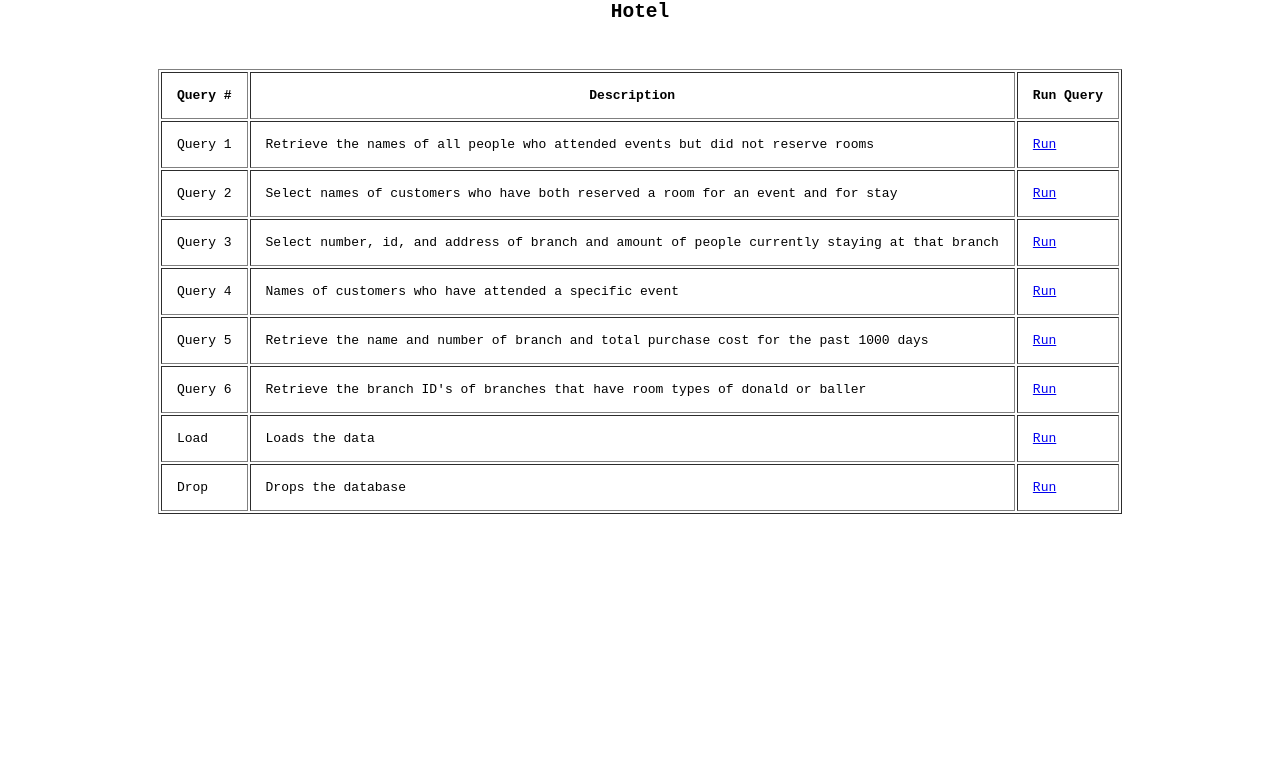
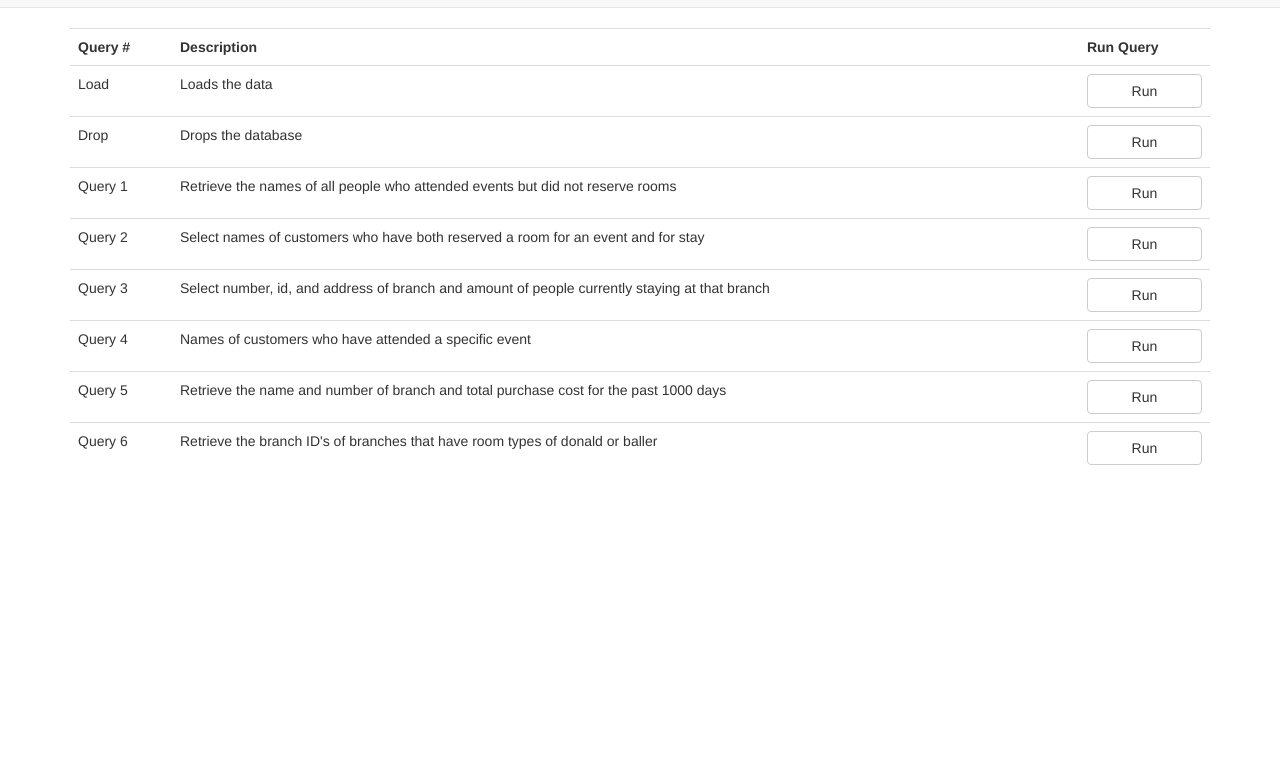
Before and after one commit to FrankDattalo/phase2, a plain HTML site: page phase5/index.html in a window 1280 px wide. Shown: the part 43-800 px from the top of the page. Drawn offline with nearby package versions, Linux system fonts and the light colour scheme.

Commit message:
added styling

```diff
--- a/phase5/index.html
+++ b/phase5/index.html
@@ -1,40 +1,72 @@
 <!DOCTYPE html>
-<html>
+<html lang="en">
   <head>
-        <title>Phase 5 - Home</title>
+    <meta charset="utf-8">
+    <meta http-equiv="X-UA-Compatible" content="IE=edge">
+    <meta name="viewport" content="width=device-width, initial-scale=1">
+    <!-- The above 3 meta tags *must* come first in the head; any other head content must come *after* these tags -->
+    <title>Phase 5</title>
+    <!-- Bootstrap -->
+    <style>
+        .btn {
+            text-align: center;
+            width: 100%;
+        }
+        th {
+            text-align: center;
+        }
+    </style>
+    <link href="https://maxcdn.bootstrapcdn.com/bootswatch/3.3.7/readable/bootstrap.min.css"
+            rel="stylesheet" integrity="sha384-Li5uVfY2bSkD3WQyiHX8tJd0aMF91rMrQP5aAewFkHkVSTT2TmD2PehZeMmm7aiL" crossorigin="anonymous">
+    <!-- HTML5 shim and Respond.js for IE8 support of HTML5 elements and media queries -->
+    <!-- WARNING: Respond.js doesn't work if you view the page via file:// -->
+    <!--[if lt IE 9]>
+      <script src="https://oss.maxcdn.com/html5shiv/3.7.3/html5shiv.min.js"></script>
+      <script src="https://oss.maxcdn.com/respond/1.4.2/respond.min.js"></script>
+    <![endif]-->
   </head>
   <body>
+      <nav class="navbar navbar-default navbar-static-top">
+        <div class="container">
+            <div class="navbar-header">
+                <a class="navbar-brand" href="/">Hotel</a>
+            </div>
+        </div>
+      </nav>
+      <div class="container">
           <center>
-            <pre>
-                <h2>Hotel</h2>
-                <table cellpadding="15" border="1">
+        <table cellpadding="15" class="table">
             <th>Query #</th><th>Description</th><th>Run Query</th>
             <tr>
-                        <td>Query 1</td><td>Retrieve the names of all people who attended events but did not reserve rooms</td><td><a href="/query1">Run</a></td>
+                <td>Load</td><td>Loads the data</td><td><a href="/load" class="btn btn-default">Run</a></td>
             </tr>
             <tr>
-                        <td>Query 2</td><td>Select names of customers who have both reserved a room for an event and for stay</td><td><a href="/query2">Run</a></td>
+                <td>Drop</td><td>Drops the database</td><td><a href="/drop" class="btn btn-default">Run</a></td>
             </tr>
             <tr>
-                        <td>Query 3</td><td>Select number, id, and address of branch and amount of people currently staying at that branch</td><td><a href="/query3">Run</a></td>
+                <td>Query 1</td><td>Retrieve the names of all people who attended events but did not reserve rooms</td><td><a href="/query1" class="btn btn-default">Run</a></td>
             </tr>
             <tr>
-                        <td>Query 4</td><td>Names of customers who have attended a specific event</td><td><a href="/query4">Run</a></td>
+                <td>Query 2</td><td>Select names of customers who have both reserved a room for an event and for stay</td><td><a href="/query2" class="btn btn-default">Run</a></td>
             </tr>
             <tr>
-                        <td>Query 5</td><td>Retrieve the name and number of branch and total purchase cost for the past 1000 days</td><td><a href="/query5">Run</a></td>
+                <td>Query 3</td><td>Select number, id, and address of branch and amount of people currently staying at that branch</td><td><a href="/query3" class="btn btn-default">Run</a></td>
             </tr>
             <tr>
-                        <td>Query 6</td><td>Retrieve the branch ID's of branches that have room types of donald or baller</td><td><a href="/query6">Run</a></td>
+                <td>Query 4</td><td>Names of customers who have attended a specific event</td><td><a href="/query4" class="btn btn-default">Run</a></td>
             </tr>
             <tr>
-                        <td>Load</td><td>Loads the data</td><td><a href="/load">Run</a></td>
+                <td>Query 5</td><td>Retrieve the name and number of branch and total purchase cost for the past 1000 days</td><td><a href="/query5" class="btn btn-default">Run</a></td>
             </tr>
             <tr>
-                        <td>Drop</td><td>Drops the database</td><td><a href="/drop">Run</a></td>
+                <td>Query 6</td><td>Retrieve the branch ID's of branches that have room types of donald or baller</td><td><a href="/query6" class="btn btn-default">Run</a></td>
             </tr>
         </table>
-            </pre>
-        </center>
+      </div>
+    <!-- jQuery (necessary for Bootstrap's JavaScript plugins) -->
+    <script src="https://ajax.googleapis.com/ajax/libs/jquery/1.12.4/jquery.min.js"></script>
+    <!-- Include all compiled plugins (below), or include individual files as needed -->
+    <script src="https://maxcdn.bootstrapcdn.com/bootstrap/3.3.7/js/bootstrap.min.js"
+        integrity="sha384-Tc5IQib027qvyjSMfHjOMaLkfuWVxZxUPnCJA7l2mCWNIpG9mGCD8wGNIcPD7Txa" crossorigin="anonymous"></script>
   </body>
 </html>
```
Also changed, not shown: phase5/result.html (+38 -10 lines). Lines whose indentation alone changed are shown as unchanged.
